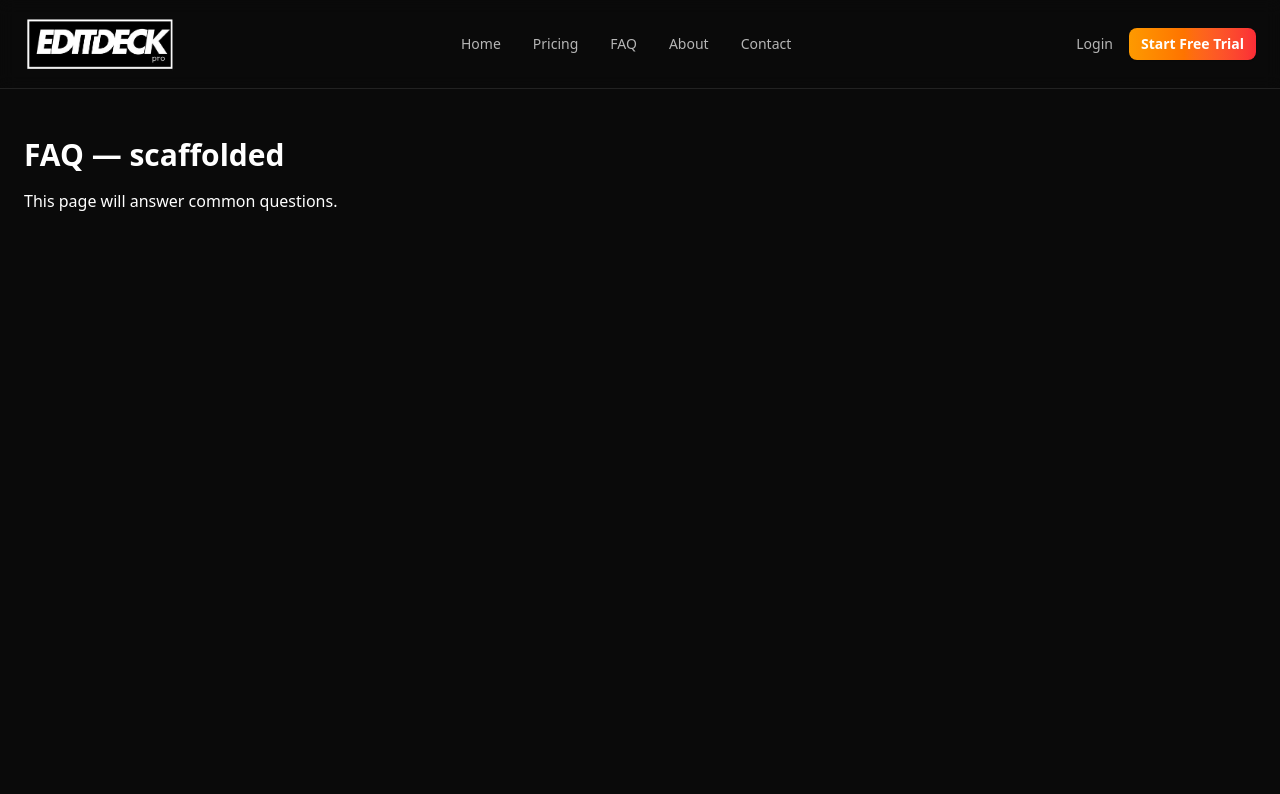
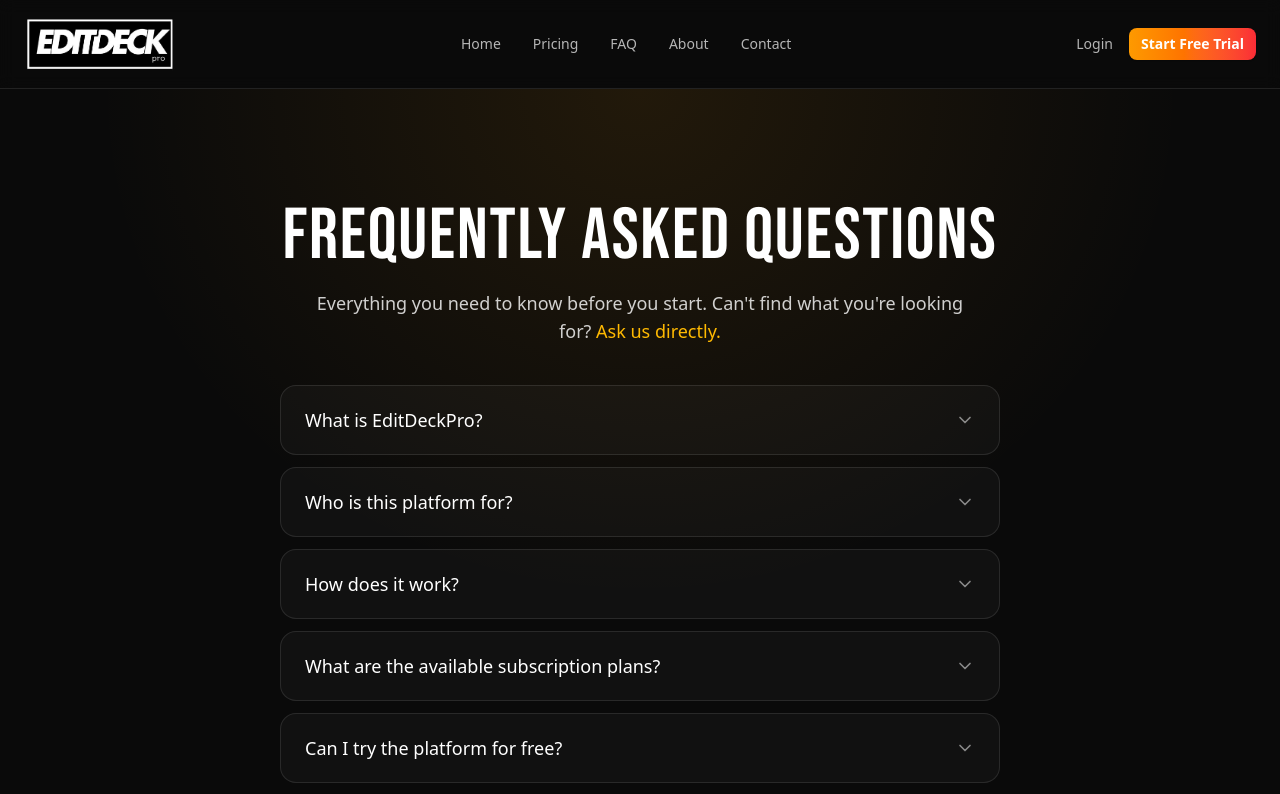
Before and after one commit to Editdeckpro/EDP, a Next.js app: page /site/faq in a window 1280 px wide. Shown: the top 794 px of the page. Built offline with nearby package versions, Linux system fonts and the light colour scheme.

Commit message:
Build FAQ page with accordion, match pricing design system

```diff
--- a/src/app/(marketing)/site/faq/page.tsx
+++ b/src/app/(marketing)/site/faq/page.tsx
@@ -1,8 +1,254 @@
-export default function FaqPage() {
+import Link from "next/link";
+import { ChevronDown } from "lucide-react";
+
+type FAQ = {
+  q: string;
+  a: React.ReactNode;
+};
+
+const faqs: FAQ[] = [
+  {
+    q: "What is EditDeckPro?",
+    a: (
+      <p>
+        EditDeckPro is an AI-powered platform that helps creators design
+        professional-quality graphics for album covers, social media, Shopify
+        stores, and more. No design skills required — just upload, describe,
+        and let AI do the rest.
+      </p>
+    ),
+  },
+  {
+    q: "Who is this platform for?",
+    a: (
+      <p>
+        Our platform is designed for emerging artists, small business owners,
+        and creators who need stunning visuals quickly and affordably. Whether
+        you&apos;re an independent musician, an entrepreneur, or an influencer,
+        we&apos;ve got you covered.
+      </p>
+    ),
+  },
+  {
+    q: "How does it work?",
+    a: (
+      <>
+        <p>It&apos;s simple:</p>
+        <ol className="mt-3 list-decimal space-y-2 pl-5 text-white/80">
+          <li>Upload your reference image or inspiration.</li>
+          <li>
+            Describe your vision (e.g., &ldquo;edgy, black-and-white album
+            cover with bold text&rdquo;).
+          </li>
+          <li>Generate and download.</li>
+        </ol>
+      </>
+    ),
+  },
+  {
+    q: "What are the available subscription plans?",
+    a: (
+      <>
+        <p>We offer three plans:</p>
+        <ol className="mt-3 list-decimal space-y-3 pl-5 text-white/80">
+          <li>
+            <strong className="text-white">Starter ($27/month):</strong>{" "}
+            Generate up to 5 cover designs per month, standard-resolution
+            outputs, basic customization tools, full ownership of designs,
+            mobile access, and email support.
+          </li>
+          <li>
+            <strong className="text-white">
+              Next Level ($67/month) — Most Popular:
+            </strong>{" "}
+            Unlimited AI-generated cover designs, high-resolution outputs,
+            custom text tools, and priority email support (24-hour response
+            time).
+          </li>
+          <li>
+            <strong className="text-white">Pro Studio ($119/month):</strong>{" "}
+            Team plan with up to 5 users, a centralized dashboard for managing
+            projects and downloads, faster generation priority, team folders,
+            and early access to new features.
+          </li>
+        </ol>
+        <p className="mt-4 text-sm text-white/65">
+          Save ~32% with yearly billing.{" "}
+          <Link
+            href="/pricing"
+            className="text-amber-400 underline-offset-4 hover:underline"
+          >
+            See all pricing &rarr;
+          </Link>
+        </p>
+      </>
+    ),
+  },
+  {
+    q: "Can I try the platform for free?",
+    a: (
+      <p>
+        Yes — we currently offer a <strong className="text-white">3-day free trial</strong>.
+        No credit card required to start.
+      </p>
+    ),
+  },
+  {
+    q: "Can I cancel my subscription anytime?",
+    a: (
+      <p>
+        Absolutely. You can cancel your subscription anytime from your account
+        dashboard, and you won&apos;t be billed for the next billing cycle.
+      </p>
+    ),
+  },
+  {
+    q: "What file formats do the designs come in?",
+    a: (
+      <p>
+        All designs are available in industry-standard formats such as PNG,
+        JPG, and PDF. Pro plan users can also export in high-resolution formats
+        ideal for print.
+      </p>
+    ),
+  },
+  {
+    q: "What happens to my designs after my subscription ends?",
+    a: (
+      <p>
+        You&apos;ll still have access to any designs you&apos;ve already
+        downloaded. However, creating or editing new designs will require an
+        active subscription.
+      </p>
+    ),
+  },
+  {
+    q: "What if I need help using the platform?",
+    a: (
+      <p>
+        Our support team is here for you. Reach out to us via email at{" "}
+        <a
+          href="mailto:support@editdeckpro.com"
+          className="text-amber-400 underline-offset-4 hover:underline"
+        >
+          support@editdeckpro.com
+        </a>
+        . Pro plan users also get access to priority support.
+      </p>
+    ),
+  },
+  {
+    q: "Can I request custom features or improvements?",
+    a: (
+      <p>
+        Absolutely. We love hearing from our users. Send your suggestions to{" "}
+        <a
+          href="mailto:support@editdeckpro.com"
+          className="text-amber-400 underline-offset-4 hover:underline"
+        >
+          support@editdeckpro.com
+        </a>
+        .
+      </p>
+    ),
+  },
+  {
+    q: "Is my data secure?",
+    a: (
+      <p>
+        Yes — we prioritize your privacy and security. All data is encrypted
+        and stored securely. For more details, please review our{" "}
+        <Link
+          href="/privacy"
+          className="text-amber-400 underline-offset-4 hover:underline"
+        >
+          Privacy Policy
+        </Link>
+        .
+      </p>
+    ),
+  },
+  {
+    q: "Who owns the rights to the designs I create?",
+    a: (
+      <p>
+        You do. All designs generated on our platform are yours to use however
+        you like.
+      </p>
+    ),
+  },
+];
+
+export default function FAQPage() {
   return (
-    <div className="min-h-screen px-6 py-12">
-      <h1 className="text-3xl font-bold mb-4">FAQ — scaffolded</h1>
-      <p>This page will answer common questions.</p>
-    </div>
+    <main className="relative min-h-screen bg-[#0a0a0a] text-white">
+      <div
+        aria-hidden
+        className="pointer-events-none absolute inset-x-0 top-0 h-[600px] bg-[radial-gradient(ellipse_at_top,rgba(245,158,11,0.10),transparent_60%)]"
+      />
+
+      <section className="relative mx-auto max-w-4xl px-6 pt-20 pb-10 md:pt-28">
+        <div className="text-center">
+          <h1 className="font-[family-name:var(--font-display)] text-5xl tracking-wide md:text-7xl">
+            Frequently asked questions
+          </h1>
+          <p className="mx-auto mt-4 max-w-2xl text-lg text-white/80">
+            Everything you need to know before you start. Can&apos;t find what
+            you&apos;re looking for?{" "}
+            <Link
+              href="/contact"
+              className="text-amber-400 underline-offset-4 hover:underline"
+            >
+              Ask us directly.
+            </Link>
+          </p>
+        </div>
+      </section>
+
+      <section className="relative mx-auto max-w-3xl px-6 pb-16">
+        <div className="space-y-3">
+          {faqs.map((item) => (
+            <details
+              key={item.q}
+              className="group rounded-2xl border border-white/10 bg-white/[0.03] transition hover:border-white/20"
+            >
+              <summary className="flex cursor-pointer list-none items-center justify-between gap-4 px-6 py-5 text-left">
+                <span className="text-base font-medium text-white md:text-lg">
+                  {item.q}
+                </span>
+                <ChevronDown className="h-5 w-5 shrink-0 text-white/50 transition-transform duration-200 group-open:rotate-180" />
+              </summary>
+              <div className="px-6 pb-5 text-white/80 leading-relaxed">
+                {item.a}
+              </div>
+            </details>
+          ))}
+        </div>
+      </section>
+
+      <section className="relative mx-auto max-w-4xl px-6 pb-24 text-center">
+        <h2 className="font-[family-name:var(--font-display)] text-4xl tracking-wide md:text-5xl">
+          Still have questions?
+        </h2>
+        <p className="mx-auto mt-3 max-w-xl text-white/80">
+          We&apos;re real humans in Cleveland, Ohio. Reach out and we&apos;ll
+          get back fast.
+        </p>
+        <div className="mt-6 flex flex-wrap justify-center gap-3">
+          <Link
+            href="/contact"
+            className="rounded-xl bg-gradient-to-r from-amber-500 to-red-500 px-6 py-3 text-sm font-semibold text-white hover:brightness-110"
+          >
+            Contact us
+          </Link>
+          <a
+            href="mailto:support@editdeckpro.com"
+            className="rounded-xl border border-white/15 bg-white/5 px-6 py-3 text-sm font-semibold text-white hover:bg-white/10"
+          >
+            Email support
+          </a>
+        </div>
+      </section>
+    </main>
   );
 }
```
